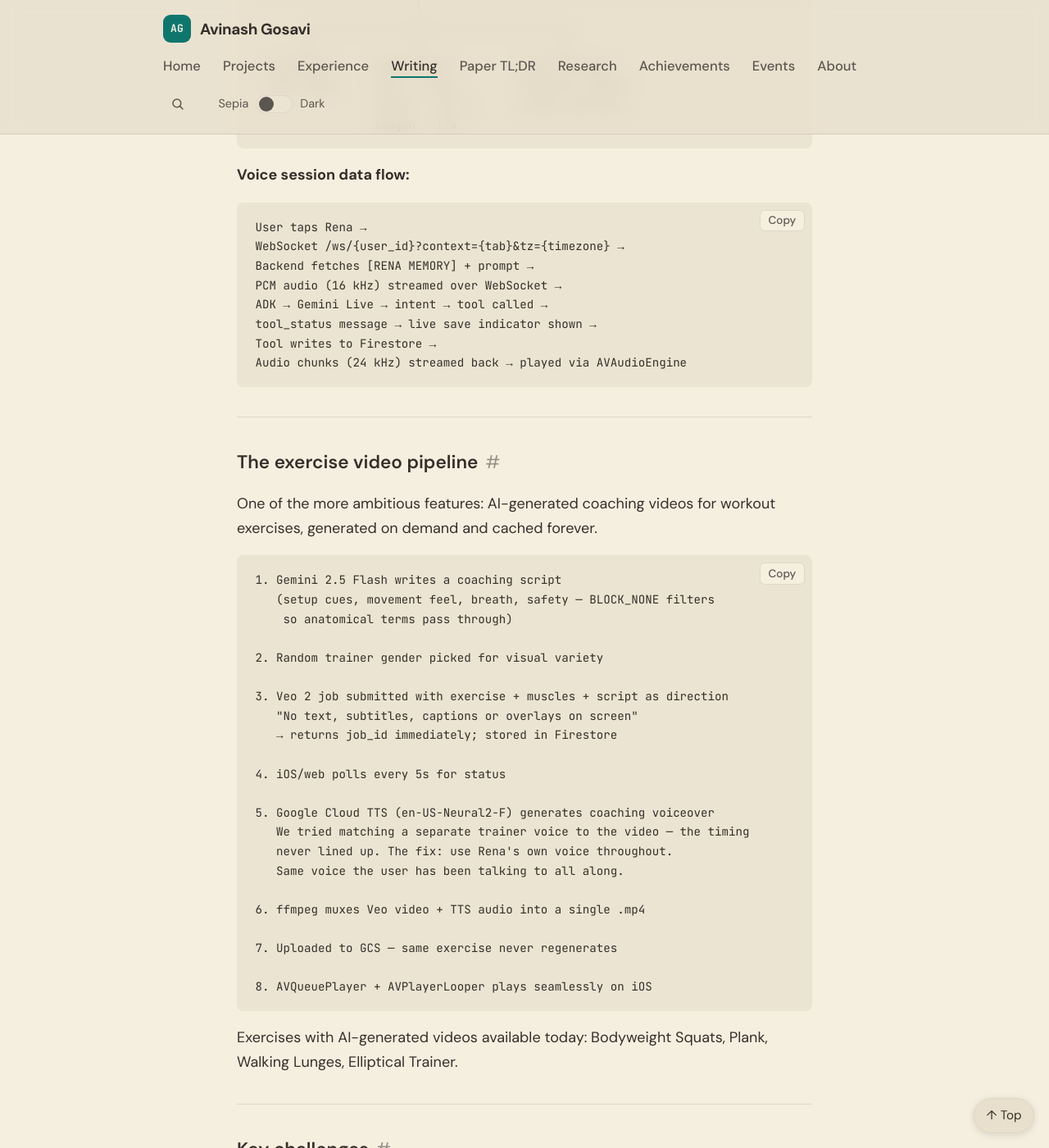
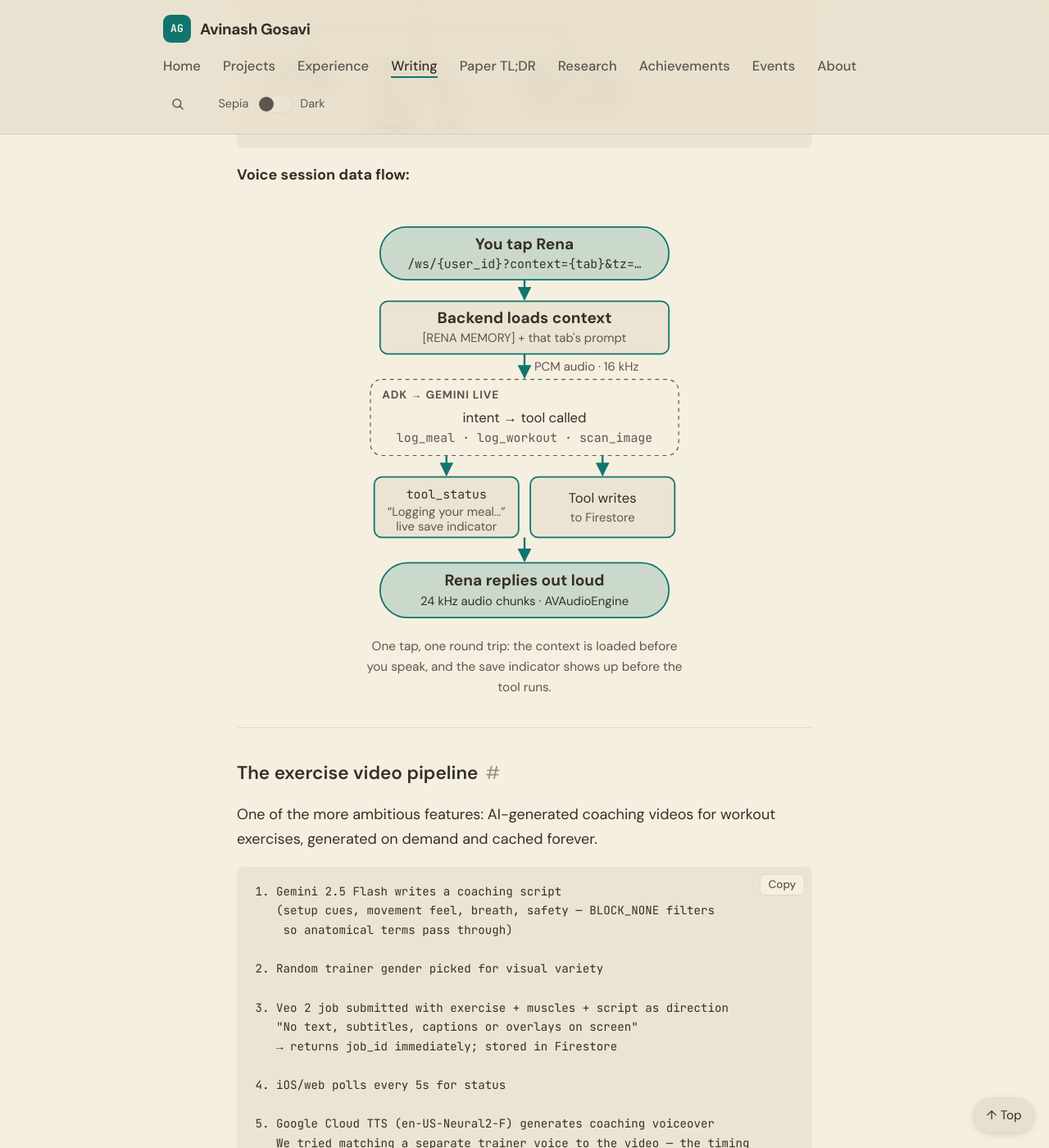
Before and after one commit to aag1091-alt/avinashgosavi.com, a Jekyll site: the page built from _posts/2026-03-16-building-rena-ai-health-companion-gemini-live.md, in a window 1280 px wide and 1400 px high, scrolled down 4268 px. Shown: the whole window at 82% size. Built offline with Jekyll 4.4.1, drawn with Linux system fonts in a browser that asks for light colours.

Commit message:
Rena post: theme-aware voice-session diagram replaces wide ASCII flow
Co-Authored-By: Claude <noreply@anthropic.com>

````diff
--- a/_data/changelog.yml
+++ b/_data/changelog.yml
@@ -1,5 +1,9 @@
 # Public changelog shown on /changelog and (latest 3) on the homepage.
 # Newest first. desk: Writing | Design | Engineering
+- date: 2026-10-23
+  desk: Design
+  text: The Rena post's voice-session flow is now a phone-friendly diagram that follows the sepia and dark themes — tap, load context, stream audio, call a tool, reply — instead of a wide text block that scrolled sideways.
+  link: /post/building-rena-ai-health-companion-gemini-live/
 - date: 2026-10-23
   desk: Design
   text: The Memory as Asset TL;DR now has a diagram of the paper's design — what every memory object carries (including its owner and access policy) and the three layers that store, evolve and exchange it.
--- /dev/null
+++ b/_includes/diagrams/rena-voice-session.html
@@ -0,0 +1,44 @@
+<figure class="diagram">
+<svg viewBox="0 0 336 420" role="img" aria-labelledby="rena-vs-title rena-vs-desc" xmlns="http://www.w3.org/2000/svg">
+  <title id="rena-vs-title">One Rena voice session, from tap to reply</title>
+  <desc id="rena-vs-desc">The user taps Rena, which opens a WebSocket to /ws/{user_id} with the current tab as context and the user's timezone. The backend fetches the RENA MEMORY block and the prompt for that tab. Microphone audio is streamed as 16 kHz PCM over the WebSocket into Google ADK and Gemini Live, which works out the intent and calls a tool such as log_meal, log_workout or scan_image. Before the tool runs, a tool_status message such as "Logging your meal…" shows a live save indicator, and the tool writes to Firestore. Rena's reply is streamed back as 24 kHz audio chunks and played via AVAudioEngine.</desc>
+  <defs>
+    <marker id="rena-vs-arrow" viewBox="0 0 10 10" refX="9" refY="5" markerWidth="7" markerHeight="7" orient="auto-start-reverse">
+      <path class="dg-head" d="M0 0 L10 5 L0 10 z"/>
+    </marker>
+  </defs>
+
+  <rect class="dg-pill" x="20" y="10" width="296" height="54" rx="27"/>
+  <text class="dg-strong" x="168" y="33" text-anchor="middle">You tap Rena</text>
+  <text class="dg-note dg-mono dg-ink" x="168" y="52" text-anchor="middle">/ws/{user_id}?context={tab}&amp;tz=…</text>
+  <line class="dg-line" x1="168" y1="64" x2="168" y2="84" marker-end="url(#rena-vs-arrow)"/>
+
+  <rect class="dg-box" x="20" y="86" width="296" height="54" rx="8"/>
+  <text class="dg-strong" x="168" y="108" text-anchor="middle">Backend loads context</text>
+  <text class="dg-note" x="168" y="128" text-anchor="middle">[RENA MEMORY] + that tab's prompt</text>
+  <line class="dg-line" x1="168" y1="140" x2="168" y2="164" marker-end="url(#rena-vs-arrow)"/>
+  <text class="dg-note" x="178" y="157">PCM audio · 16 kHz</text>
+
+  <rect class="dg-group" x="10" y="166" width="316" height="78" rx="12"/>
+  <text class="dg-label" x="22" y="186">ADK → Gemini Live</text>
+  <text class="dg-body" x="168" y="210" text-anchor="middle">intent → tool called</text>
+  <text class="dg-note dg-mono" x="168" y="230" text-anchor="middle">log_meal · log_workout · scan_image</text>
+  <line class="dg-line" x1="88" y1="244" x2="88" y2="264" marker-end="url(#rena-vs-arrow)"/>
+  <line class="dg-line" x1="248" y1="244" x2="248" y2="264" marker-end="url(#rena-vs-arrow)"/>
+
+  <rect class="dg-box" x="14" y="266" width="148" height="62" rx="8"/>
+  <text class="dg-body dg-mono" x="88" y="288" text-anchor="middle">tool_status</text>
+  <text class="dg-note" x="88" y="306" text-anchor="middle">“Logging your meal…”</text>
+  <text class="dg-note" x="88" y="321" text-anchor="middle">live save indicator</text>
+
+  <rect class="dg-box" x="174" y="266" width="148" height="62" rx="8"/>
+  <text class="dg-body" x="248" y="292" text-anchor="middle">Tool writes</text>
+  <text class="dg-note" x="248" y="312" text-anchor="middle">to Firestore</text>
+  <line class="dg-line" x1="168" y1="328" x2="168" y2="352" marker-end="url(#rena-vs-arrow)"/>
+
+  <rect class="dg-pill" x="20" y="354" width="296" height="56" rx="28"/>
+  <text class="dg-strong" x="168" y="377" text-anchor="middle">Rena replies out loud</text>
+  <text class="dg-note dg-ink" x="168" y="397" text-anchor="middle">24 kHz audio chunks · AVAudioEngine</text>
+</svg>
+<figcaption>One tap, one round trip: the context is loaded before you speak, and the save indicator shows up before the tool runs.</figcaption>
+</figure>
--- a/_posts/2026-03-16-building-rena-ai-health-companion-gemini-live.md
+++ b/_posts/2026-03-16-building-rena-ai-health-companion-gemini-live.md
@@ -106,16 +106,8 @@ Four tabs, each with a dedicated voice context:
 ```
 
 **Voice session data flow:**
-```
-User taps Rena →
-WebSocket /ws/{user_id}?context={tab}&tz={timezone} →
-Backend fetches [RENA MEMORY] + prompt →
-PCM audio (16 kHz) streamed over WebSocket →
-ADK → Gemini Live → intent → tool called →
-tool_status message → live save indicator shown →
-Tool writes to Firestore →
-Audio chunks (24 kHz) streamed back → played via AVAudioEngine
-```
+
+{% include diagrams/rena-voice-session.html %}
 
 ---
 
````
